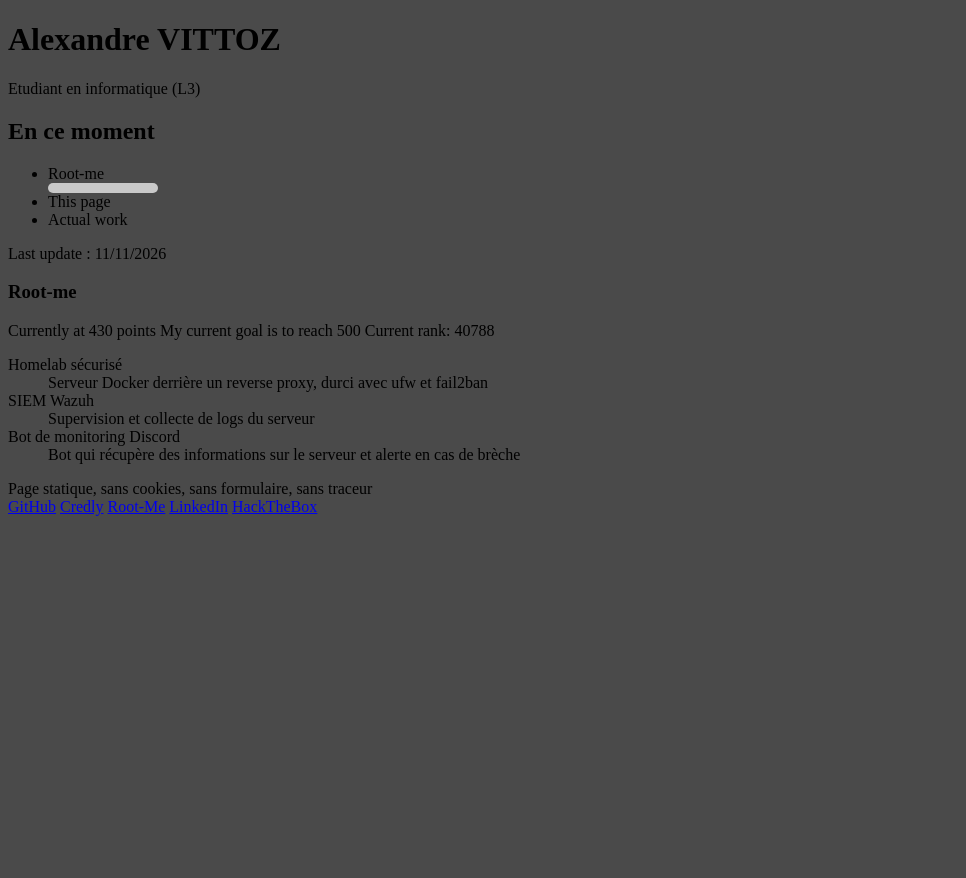
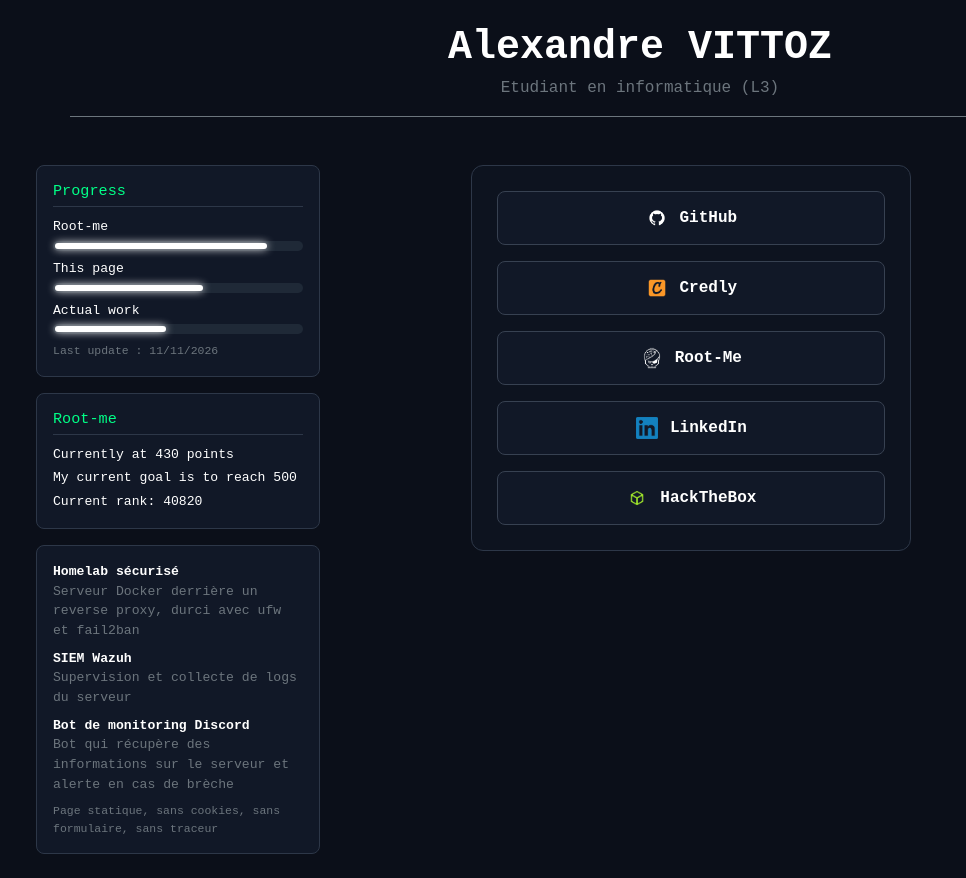
Before and after one commit to Poufpanda/infoPage, a plain HTML site: page index.html in a window 1280 px wide. Shown: the whole page, without its empty margins (0-966 px from the left). Before the commit the page ends 800 px from the top, so only its background shows below. Drawn offline with nearby package versions, Linux system fonts and the light colour scheme.

Commit message:
push du travail fait localement, gros update style

```diff
--- a/index.css
+++ b/index.css
@@ -1,15 +1,81 @@
 body {
-    background: rgba(29, 29, 29, 0.8)
+  background-color: #0b0f19;
+  color: white;
+  font-family: 'Courier New', Courier, monospace;
 }
 
-.progress-rootme {
-  background: rgba(255, 255, 255, 0.7);
+#side {
+  font-size: 0.82rem;
+}
+
+.box {
+  background-color: #111827;
+  border: 1px solid #2d3748;
+  border-radius: 8px;
+}
+
+.box h2, .box h3 {
+  font-size: 0.95rem;
+  color: #00ff87;
+  border-bottom: 1px solid #2d3748;
+  padding-bottom: 6px;
+  margin-bottom: 10px;
+}
+
+.center-zone {
+  max-width: 440px;
+  padding: 25px;
+  background-color: rgba(17, 24, 39, 0.5);
+  border: 1px solid #2d3748;
+  border-radius: 12px;
+}
+
+.btn-link {
+  display: flex;
+  align-items: center;
   justify-content: center;
-  border-radius: 100px;
-  align-items: center;
-  position: relative;
-  padding: 0 5px;
-  display: flex;
+  gap: 12px;
+  background-color: #111827;
+  border: 1px solid #374151;
+  color: white;
+  text-decoration: none;
+  padding: 14px;
+  border-radius: 8px;
+  font-weight: bold;
+  transition: 0.2s;
+}
+
+.btn-link:hover {
+  border-color: #00ff87;
+  background-color: #1e293b;
+  color: #00ff87;
+}
+
+.icon {
+  width: 22px;
+  height: 22px;
+  object-fit: contain;
+  mix-blend-mode: screen;
+}
+
+.icon-rootme {
+  width: 22px;
+  height: 22px;
+  object-fit: contain;
+  mix-blend-mode: normal;
+  filter: invert(1);
+}
+.progress-custom {
+  background-color: #1f2937;
+  border-radius: 20px;
   height: 10px;
-  width: 100px;
+  padding: 2px;
+  margin-top: 4px;
 }
+
+.progress-value {
+  background-color: white;
+  height: 100%;
+  border-radius: 20px;
+  box-shadow: 0 0 8px white;
+}
--- a/index.html
+++ b/index.html
@@ -1,45 +1,82 @@
 <!DOCTYPE html>
 <html lang="fr">
 <head>
+    <meta charset="UTF-8">
+    <meta name="viewport" content="width=device-width, initial-scale=1.0">
+    <title>Alexandre VITTOZ</title>
+    <link href="https://cdn.jsdelivr.net/npm/bootstrap@5.3.3/dist/css/bootstrap.min.css" rel="stylesheet">
     <link rel="stylesheet" href="index.css">
-    <meta charset="UTF-8">
-    <title>Mon Site</title>
 </head>
-<body>
-    <div id="mainView">
-        <div id="Basic">
-            <h1>Alexandre VITTOZ</h1>
-            <a>Etudiant en informatique (L3)</a>
-        </div>
-        <div id="now">
-            <h2>En ce moment</h2>
-            <ul>
-                <li name="rootme">Root-me<div class="progress-rootme"></div></li>
-                <li name="infopage">This page<div class="progress-infopage"></div></li>
-                <li name="uni">Actual work<div class="progress-uni"></div></li>
-            </ul>
-            <a>Last update : 11/11/2026</a>
-        </div>
-        <div id="progression">
-            <h3>Root-me</h3>
-            <a>Currently at 430 points</a>
-            <a>My current goal is to reach 500</a>
-            <a>Current rank: 40788</a>
-        </div>
-        <div id="projects">
-            <dl>
-                <dt>Homelab sécurisé</dt><dd>Serveur Docker derrière un reverse proxy, durci avec ufw et fail2ban</dd>
-                <dt>SIEM Wazuh</dt><dd>Supervision et collecte de logs du serveur</dd>
-                <dt>Bot de monitoring Discord</dt><dd>Bot qui récupère des informations sur le serveur et alerte en cas de brèche</dd>
-            </dl>
-            <a>Page statique, sans cookies, sans formulaire, sans traceur</a>
-        </div>
-        <div id="links">
-            <a href="https://github.com/Poufpanda">GitHub</a>
-            <a href="https://www.credly.com/users/alexandre-vittoz/edit/badges/credly">Credly</a>
-            <a href="https://www.root-me.org/Poufpanda">Root-Me</a>
-            <a href="https://www.linkedin.com/in/avittoz/">LinkedIn</a>
-            <a href="https://app.hackthebox.com/public/users/4039314">HackTheBox</a>
+<body class="p-4">
+
+    <header class="container text-center pb-3 mb-5 border-bottom border-secondary">
+        <h1 class="fw-bold mb-1">Alexandre VITTOZ</h1>
+        <p class="text-secondary mb-0">Etudiant en informatique (L3)</p>
+    </header>
+
+    <div class="container-fluid">
+        <div class="row align-items-start">
+            <div id="side" class="col-md-3 d-flex flex-column gap-3">
+
+                <div id="now" class="box p-3">
+                    <h2>Progress</h2>
+                    <ul class="list-unstyled mb-2">
+                        <li class="mb-2">
+                            Root-me
+                            <div class="progress-custom"><div class="progress-value" style="width: 86%;"></div></div>
+                        </li>
+                        <li class="mb-2">
+                            This page
+                            <div class="progress-custom"><div class="progress-value" style="width: 60%;"></div></div>
+                        </li>
+                        <li class="mb-2">
+                            Actual work
+                            <div class="progress-custom"><div class="progress-value" style="width: 45%;"></div></div>
+                        </li>
+                    </ul>
+                    <p class="small text-secondary mb-0">Last update : 11/11/2026</p>
+                </div>
+
+                <div id="progression" class="box p-3">
+                    <h3>Root-me</h3>
+                    <p class="mb-1">Currently at 430 points</p>
+                    <p class="mb-1">My current goal is to reach 500</p>
+                    <p class="mb-0">Current rank: 40820</p>
+                </div>
+
+                <div id="projects" class="box p-3">
+                    <dl class="mb-2">
+                        <dt>Homelab sécurisé</dt>
+                        <dd class="text-secondary">Serveur Docker derrière un reverse proxy, durci avec ufw et fail2ban</dd>
+                        <dt>SIEM Wazuh</dt>
+                        <dd class="text-secondary">Supervision et collecte de logs du serveur</dd>
+                        <dt>Bot de monitoring Discord</dt>
+                        <dd class="text-secondary mb-0">Bot qui récupère des informations sur le serveur et alerte en cas de brèche</dd>
+                    </dl>
+                    <p class="small text-secondary mb-0">Page statique, sans cookies, sans formulaire, sans traceur</p>
+                </div>
+
+            </div>
+
+            <div id="main-links" class="col-md-7 px-md-10">
+                <div id="links" class="center-zone d-flex flex-column gap-3 mx-auto">
+                    <a href="https://github.com/Poufpanda" target="_blank" class="btn-link">
+                        <img src="icons/github-icon.png" alt="GitHub" class="icon"> GitHub
+                    </a>
+                    <a href="https://www.credly.com/users/alexandre-vittoz/badges" target="_blank" class="btn-link">
+                        <img src="icons/credly-icon.png" alt="Credly" class="icon"> Credly
+                    </a>
+                    <a href="https://www.root-me.org/Poufpanda" target="_blank" class="btn-link">
+                        <img src="icons/rootme-icon.png" alt="Root-Me" class="icon-rootme"> Root-Me
+                    </a>
+                    <a href="https://www.linkedin.com/in/avittoz/" target="_blank" class="btn-link">
+                        <img src="icons/linkedin-icon.png" alt="LinkedIn" class="icon"> LinkedIn
+                    </a>
+                    <a href="https://app.hackthebox.com/public/users/4039314" target="_blank" class="btn-link">
+                        <img src="icons/htb-icon.png" alt="HackTheBox" class="icon"> HackTheBox
+                    </a>
+                </div>
+            </div>
         </div>
     </div>
 </body>
```
Also changed, not shown: icons/credly-icon.png (added), icons/github-icon.png (added), icons/htb-icon.png (added), icons/linkedin-icon.png (added), icons/rootme-icon.png (added).
